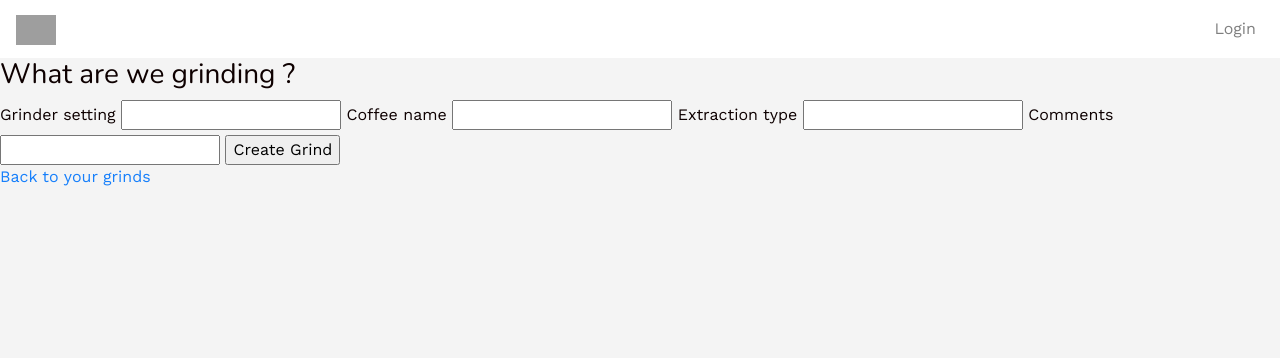
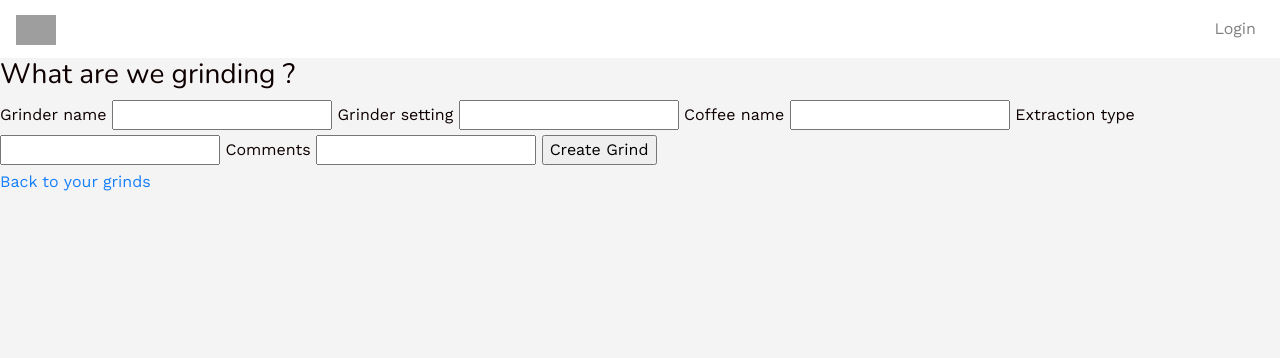
Before and after one commit to MedericMesle/DialerAll, a Rails app: page /grinds/new in a window 1280 px wide. Shown: the top 358 px of the page. Run offline with Rails 7, Linux system fonts and the light colour scheme; style sheets or scripts are compiled from the project's sources; some libraries are stand-ins or nearby versions; grey boxes are pictures that could not be loaded.

Commit message:
CRUD updated for Grind_model

```diff
--- a/app/controllers/grinds_controller.rb
+++ b/app/controllers/grinds_controller.rb
@@ -28,7 +28,7 @@ class GrindsController < ApplicationController
 
   private
   def grind_params
-    params.require(:grind).permit(:grinder_setting, :coffee_name, :extraction_type, :comments)
+    params.require(:grind).permit(:grinder_name, :grinder_setting, :coffee_name, :extraction_type, :comments)
   end
 
 
--- a/app/views/grinds/index.html.erb
+++ b/app/views/grinds/index.html.erb
@@ -10,6 +10,7 @@
       Grind
     </div>
       <ul class="list-group list-group-flush">
+        <li class="list-group-item">Grinder: <%= grind.grinder_name %></li>
         <li class="list-group-item">Grinder setting: <%= grind.grinder_setting %></li>
         <li class="list-group-item">Coffee name: <%= grind.coffee_name %></li>
         <li class="list-group-item">Extraction type: <%= grind.extraction_type %></li>
--- a/app/views/grinds/new.html.erb
+++ b/app/views/grinds/new.html.erb
@@ -2,6 +2,8 @@
 
 
 <%= form_for(@grind) do |f| %>
+  <%= f.label :grinder_name%>
+  <%= f.text_field :grinder_name %>
   <%= f.label :grinder_setting %>
   <%= f.number_field :grinder_setting %>
   <%= f.label :coffee_name %>
```
